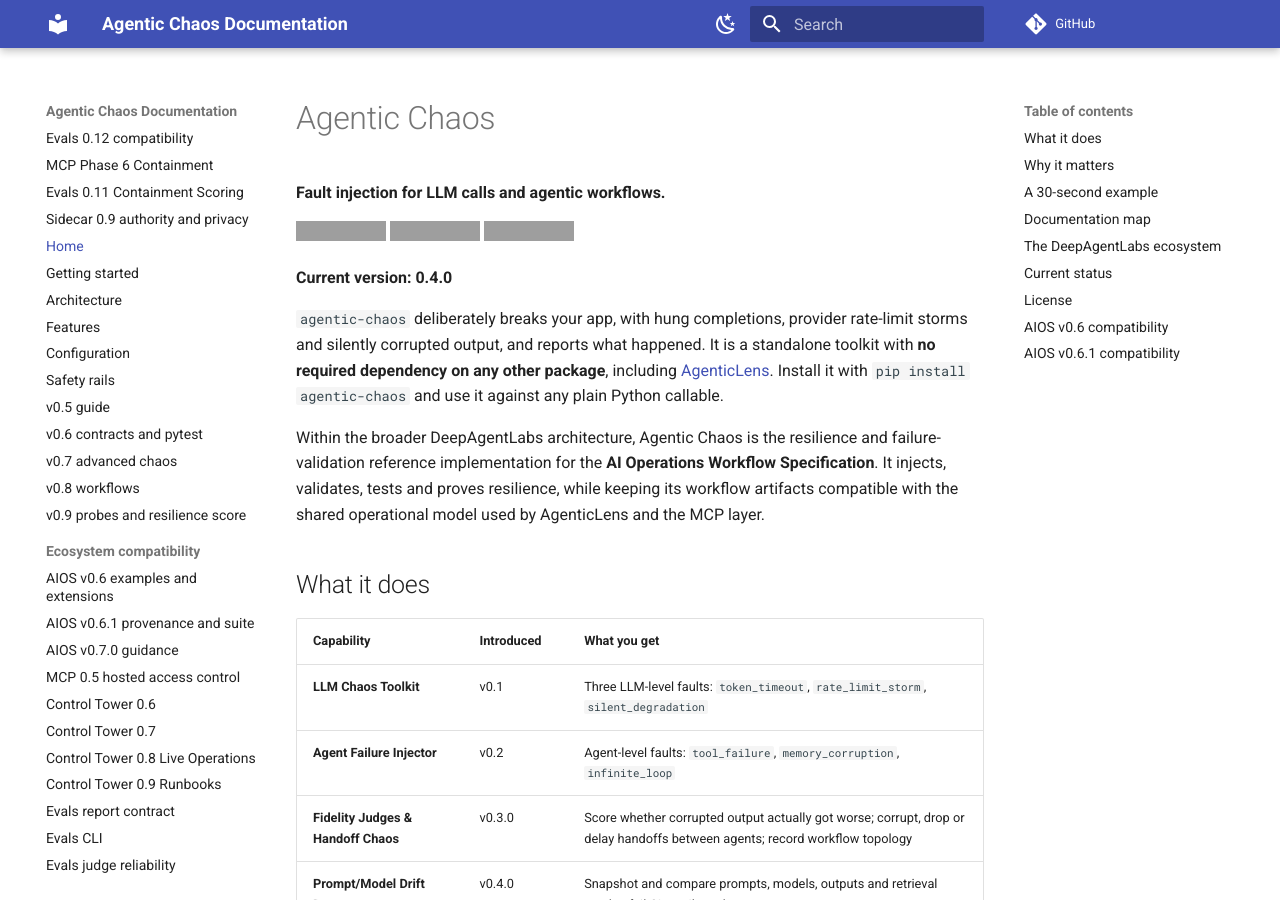
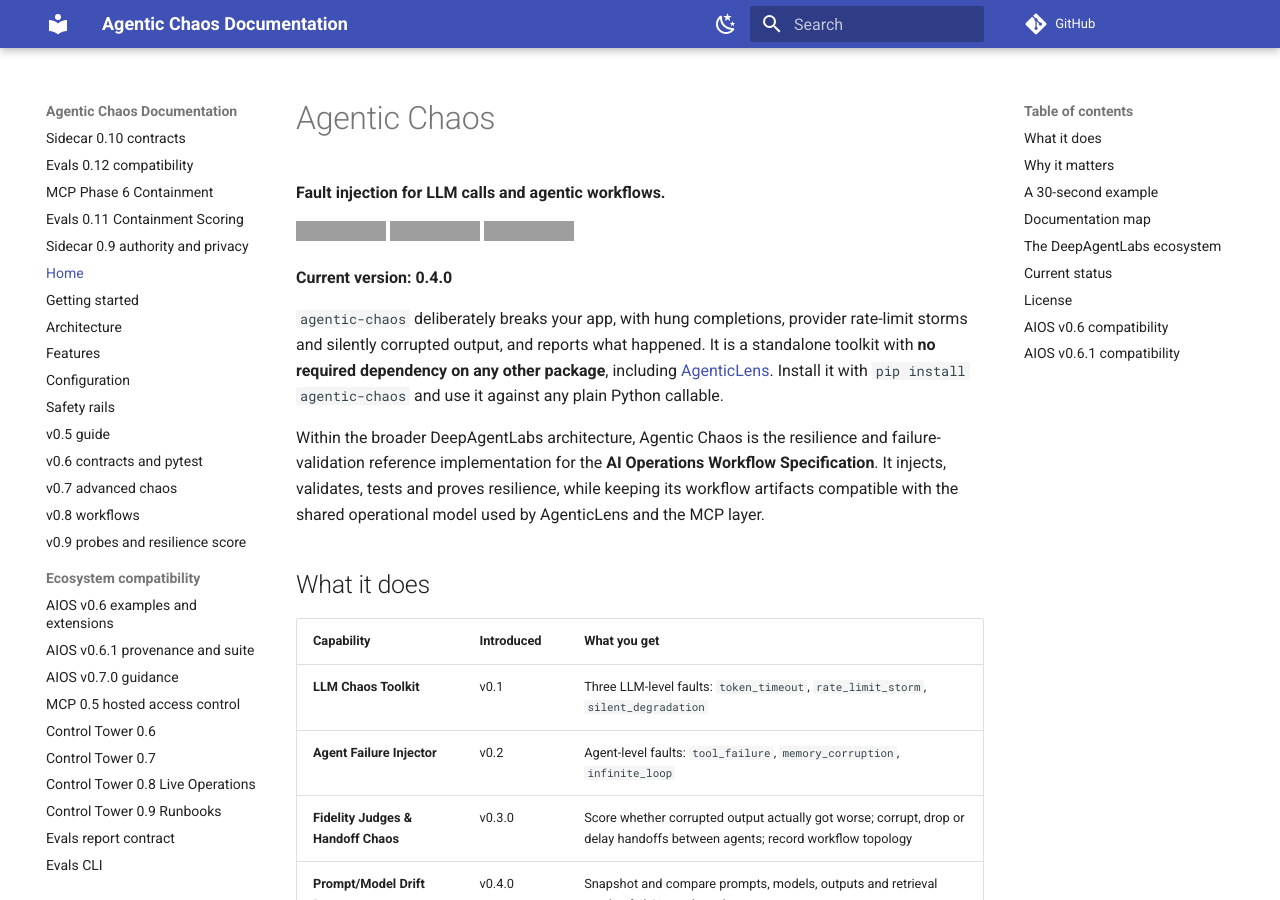
Before and after one commit to DeepAgentLabs/agentic-chaos, an MkDocs documentation site: the page built from docs/index.md, in a window 1280 px wide and 900 px high. Built offline with MkDocs 1.6.1 and Material for MkDocs 9.7.7, drawn with Linux system fonts in a browser that asks for light colours; comment, search, counter and statistics services are not loaded; grey boxes are pictures that could not be loaded.

Commit message:
docs(site): publish Sidecar 0.10 compatibility in navigation

```diff
--- a/mkdocs.yml
+++ b/mkdocs.yml
@@ -54,6 +54,7 @@ plugins:
   - search
 
 nav:
+  - Sidecar 0.10 contracts: sidecar-0.10.md
   - Evals 0.12 compatibility: evals-0.12.md
   - MCP Phase 6 Containment: phase6-containment.md
   - Evals 0.11 Containment Scoring: evals-0.11-containment.md
```
